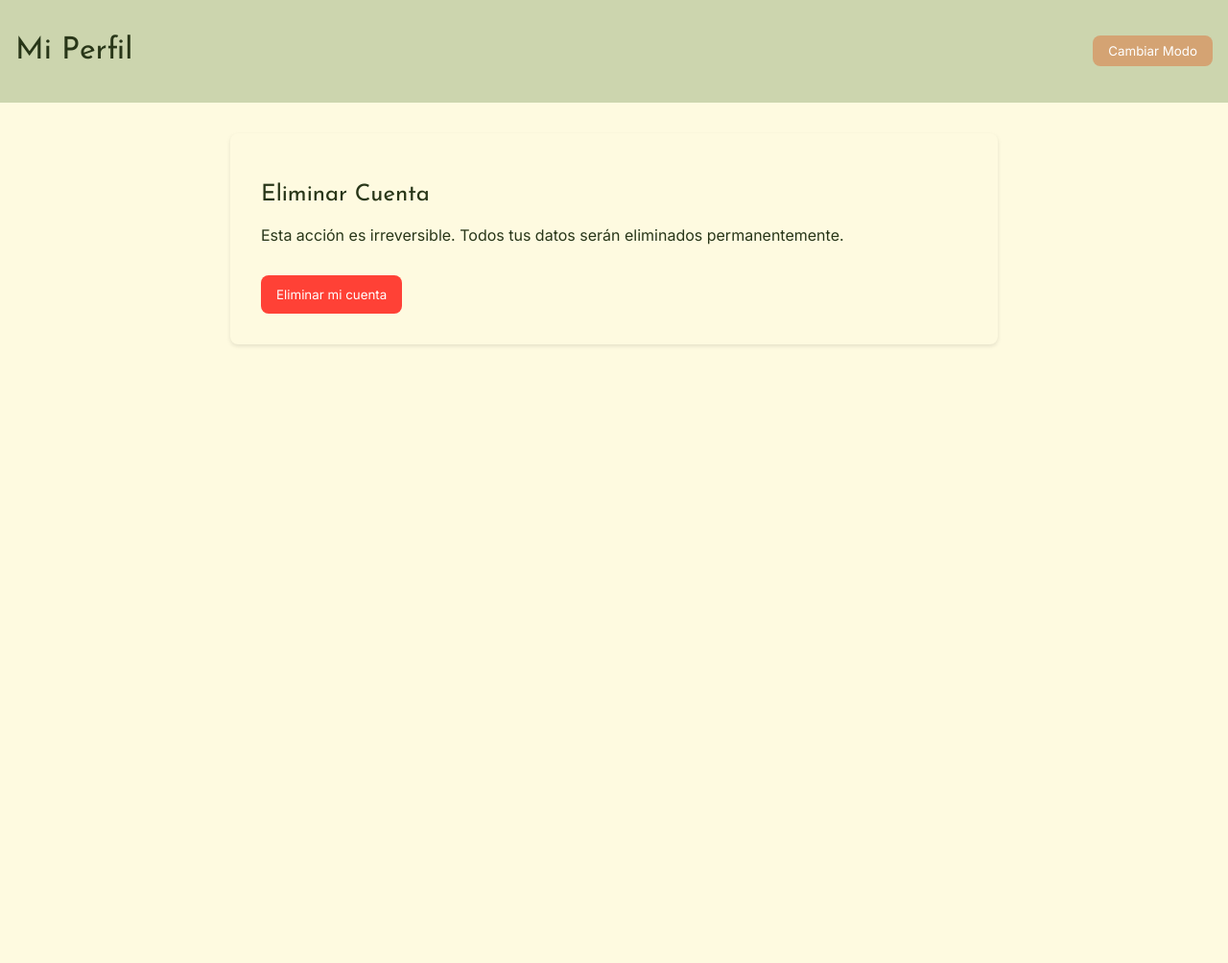
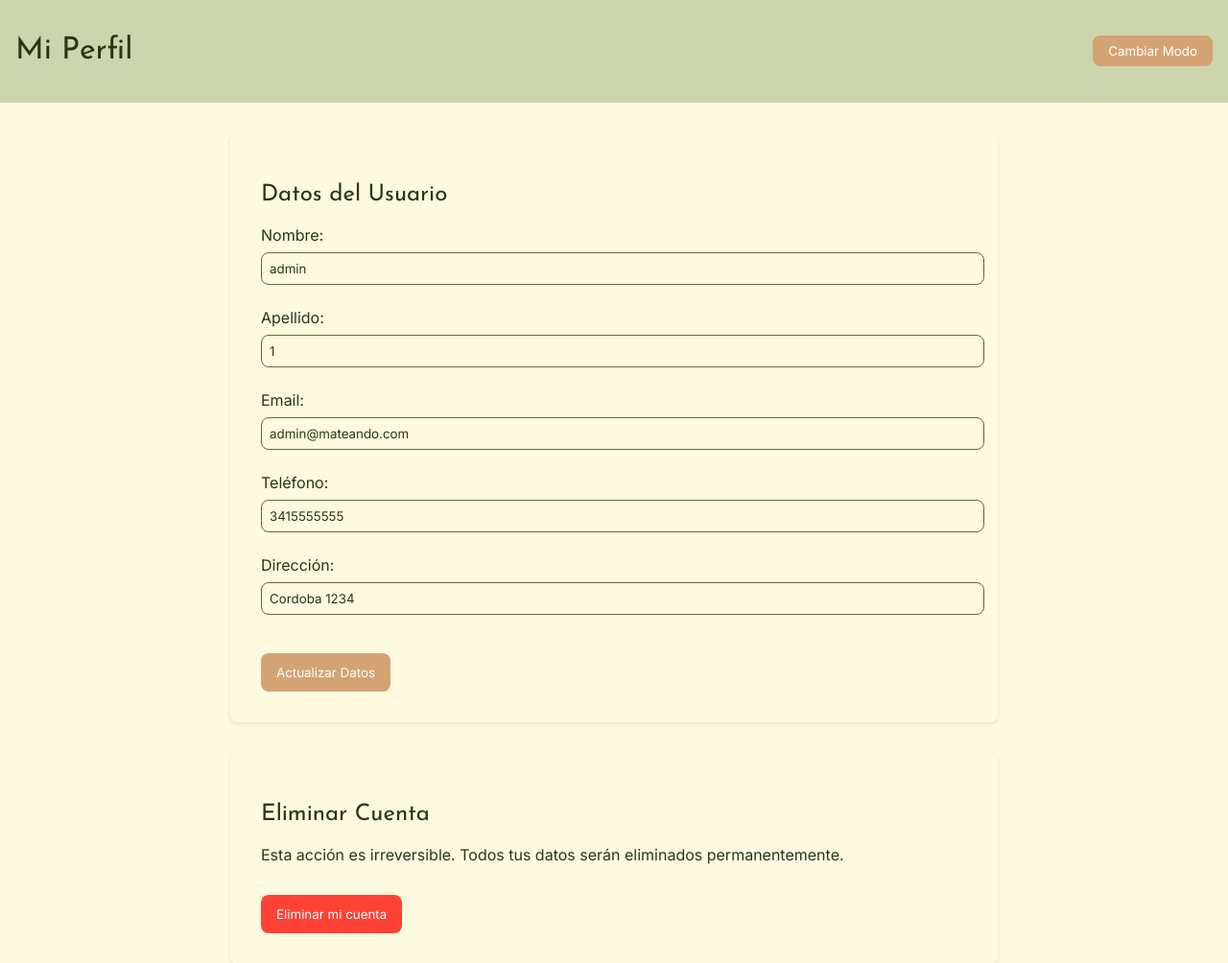
Before and after one commit to GGabi40/UTN-FRRO-Programacion-II-Mateando, a Flask app: page /miPerfil in a window 1280 px wide. Shown: the top 1004 px of the page at 96% size. Before the commit the page ends 361 px from the top, so only its background shows below. Run offline with Flask 3, Linux system fonts and the light colour scheme; a user stored in the database is signed in.

Commit message:
funcionalidades en miPerfil

```diff
--- a/TO-DO-LIST.txt
+++ b/TO-DO-LIST.txt
@@ -6,10 +6,13 @@ TO DO LIST
     [ OK ] PRODUCTO
     [  ] AGG PROD AL CARRITO - Dashboard
     [  ] CARRITO (al enviar)
+    [  ] Cuando se envía el reestablecimiento de contraseña
+    [  ] Cuando se ingresa un correo o una contraseña incorrecta en el login
 
 - creación y vista de carrito
 - poner en uso botón de Agregar al carrito
-- armar formulario para restaurar contraseña --> Agg funcionalidad
+- agregar botón para salir de miPerfil sin necesidad de modificar datos
+
 
 - agregar una tabla Ventas (id_usuario, total, nro_factura)
 - acomodar vista de productos.html
@@ -46,6 +49,7 @@ DONE:
 - armar formulario para restaurar contraseña (con contraseña temporal)
 - manejar error de integridad (cuando 2 mails son =)
 - Cambiar textos a Grupo 2
+- armar formulario para restaurar contraseña con funcionalidad
 
 
 MAIL DE MATEANDO
--- a/app.py
+++ b/app.py
@@ -22,8 +22,6 @@ login_manager.init_app(app)
 login_manager.login_view = "login"  # Vista de login
 
 # Función para cargar el usuario a partir de su ID
-
-
 @login_manager.user_loader
 def load_user(user_id):
     return Usuario.query.get(int(user_id))
@@ -364,6 +362,32 @@ def enviar_contrasenia_temporal():
 
     return redirect(url_for('index'))
 
+#RUTA A MI PERFIL CON AUTORIZACIÓN
+@app.route('/miPerfil')
+@login_required  # Asegura que solo los usuarios autenticados puedan acceder
+def miPerfil():
+    return render_template("auth/miPerfil.html")
+
+#Actualiza los datos del usuario (current_user == FlaskLogin) segun lo ingresado en el form
+@app.route('/updateProfile', methods=['GET','POST'])
+def updateProfile():
+
+    current_user.nombre = request.form['name']
+    current_user.apellido = request.form['surname']
+    current_user.email = request.form['email']
+    current_user.telefono = request.form['tel']
+    current_user.direccion = request.form['direccion']
+
+    db.session.commit()
+    return redirect(url_for("index"))
+
+@app.route('/deleteAccount', methods=["POST"])
+def deleteAccount():
+
+    db.session.delete(current_user)
+    db.session.commit()
+
+    return redirect(url_for("index"))
 
 # FIN AGREGADO POR JUSTI
 # --------------------------------------------------------------------------------------
--- a/templates/auth/miPerfil.html
+++ b/templates/auth/miPerfil.html
@@ -14,37 +14,38 @@
     </header>
 
     <main>
-        {#
+
         <section class="profile-section">
             <h2>Datos del Usuario</h2>
             <form id="update-profile" method="post" action="/updateProfile">
                 <div class="label">
                     <label for="name">Nombre:</label>
-                    <input type="text" id="name" name="name" value="{{ usuario.nombre }}" required>
+                    <input type="text" id="name" name="name" value="{{ current_user.nombre }}" required>
                     <div class="error" id="errorNombre"></div>
                 </div>
 
                 <div class="label">
                     <label for="surname">Apellido:</label>
-                    <input type="text" id="surname" name="surname" value="{{ usuario.apellido }}" required>
+                    <input type="text" id="surname" name="surname" value="{{ current_user.apellido }}" required>
                     <div class="error" id="errorApellido"></div>
                 </div>
 
                 <div class="label">
                     <label for="email">Email:</label>
-                    <input type="email" id="email" name="email" value="{{ usuario.email }}" required>
+                    <input type="email" id="email" name="email" value="{{ current_user.email }}" required>
                     <div class="error" id="errorEmail"></div>
                 </div>
 
+
                 <div class="label">
                     <label for="tel">Teléfono:</label>
-                    <input type="text" id="tel" name="tel" value="{{ usuario.tel }}" required>
+                    <input type="text" id="tel" name="tel" value="{{ current_user.telefono }}" required>
                     <div class="error" id="errorTelefono"></div>
                 </div>
 
                 <div class="label">
                     <label for="direccion">Dirección:</label>
-                    <input type="text" id="direccion" name="direccion" value="{{ usuario.direccion }}" required>
+                    <input type="text" id="direccion" name="direccion" value="{{ current_user.direccion }}" required>
                     <div class="error" id="errorDireccion"></div>
                 </div>
 
@@ -54,7 +55,7 @@
             </form>
         </section>
 
- #}
+
         <section class="profile-section">
             <h2>Eliminar Cuenta</h2>
             <p>Esta acción es irreversible. Todos tus datos serán eliminados permanentemente.</p>
--- a/templates/base.html
+++ b/templates/base.html
@@ -40,7 +40,7 @@
             <i class="fa-solid fa-bag-shopping"></i>
             <span class="compra" id="carrito-compras">0</span>
           </a>
-          <a href="{% if current_user.es_admin %}{{ url_for('dashboard') }}{% else %}{{ url_for('login') }}{% endif %}" class="usuario" title="Iniciar sesión" aria-label="Iniciar sesión">
+          <a href="{% if current_user.es_admin %}{{ url_for('dashboard') }}{% else%} {{ url_for('miPerfil') }} {% endif %}" class="usuario" title="Iniciar sesión" aria-label="Iniciar sesión">
             <i class="fa-solid fa-user"></i>
             <span id="iniciarSesion">
             {% if current_user.is_authenticated %}
```
Also changed, not shown: instance/mateando.db.
